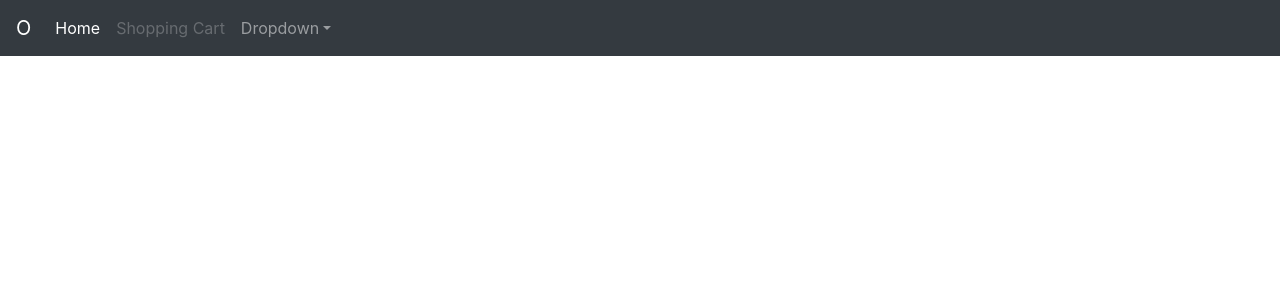
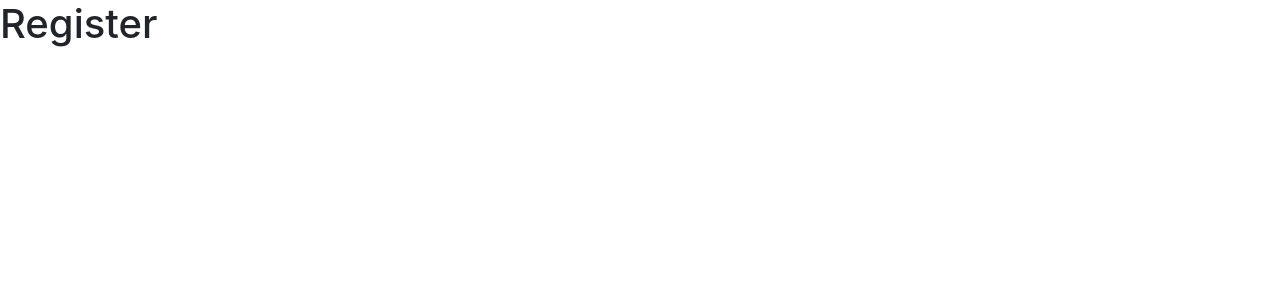
Before and after one commit to sbenn9210/apprentice-react-o-shop, a React (Create React App) app: page /register in a window 1280 px wide. Shown: the top 300 px of the page. Built offline with nearby package versions, Linux system fonts and the light colour scheme.

Commit message:
feat(o-shop): add private route and clean up css files

```diff
--- a/src/App.js
+++ b/src/App.js
@@ -1,13 +1,19 @@
 import React from 'react';
+import { Route, Switch } from 'react-router';
+import { PrivateRoute } from './components/Shared/PrivateRoute';
 
-import Header from './components/Header/Header';
-import Main from './components/Main/Main';
+import Login from './pages/Login';
+import Register from './pages/Register';
+import Home from './pages/Home';
 
 function App() {
   return (
     <div className="App">
-      <Header />
-      <Main />
+      <Switch>
+        <Route path="/login" component={Login} />
+        <Route path="/register" component={Register} />
+        <PrivateRoute path="/" component={Home} />
+      </Switch>
     </div>
   );
 }
--- a/src/components/Header/Header.js
+++ b/src/components/Header/Header.js
@@ -5,12 +5,12 @@ function Header() {
   const [dropdown, setDropdown] = useState(false);
   return (
     <header>
-      <nav class="navbar navbar-expand-md navbar-dark bg-dark fixed-top">
-        <Link class="navbar-brand" href="#">
+      <nav className="navbar navbar-expand-md navbar-dark bg-dark fixed-top">
+        <Link className="navbar-brand" to="#">
           O
         </Link>
         <button
-          class="navbar-toggler"
+          className="navbar-toggler"
           type="button"
           data-toggle="collapse"
           data-target="#navbarsExampleDefault"
@@ -18,31 +18,31 @@ function Header() {
           aria-expanded="false"
           aria-label="Toggle navigation"
         >
-          <span class="navbar-toggler-icon"></span>
+          <span className="navbar-toggler-icon"></span>
         </button>
 
-        <div class="collapse navbar-collapse" id="navbarsExampleDefault">
-          <ul class="navbar-nav mr-auto">
-            <li class="nav-item active">
-              <Link class="nav-link" to="/">
+        <div className="collapse navbar-collapse" id="navbarsExampleDefault">
+          <ul className="navbar-nav mr-auto">
+            <li className="nav-item active">
+              <Link className="nav-link" to="/">
                 Home
-                <span class="sr-only">(current)</span>
+                <span className="sr-only">(current)</span>
               </Link>
             </li>
-            <li class="nav-item">
+            <li className="nav-item">
               <Link
-                class="nav-link disabled"
+                className="nav-link disabled"
                 to="/shoppingcart"
-                tabindex="-1"
+                tabIndex="-1"
                 aria-disabled="true"
               >
                 Shopping Cart
               </Link>
             </li>
-            <li class="nav-item dropdown">
+            <li className="nav-item dropdown">
               <Link
-                class="nav-link dropdown-toggle"
-                href="#"
+                className="nav-link dropdown-toggle"
+                to="#"
                 id="dropdown01"
                 role="button"
                 data-toggle="dropdown"
@@ -53,19 +53,19 @@ function Header() {
                 Dropdown
               </Link>
               <div
-                class={'dropdown-menu ' + (dropdown ? 'show' : '')}
+                className={'dropdown-menu ' + (dropdown ? 'show' : '')}
                 aria-labelledby="dropdown01"
               >
-                <Link class="dropdown-item" to="/orders">
+                <Link className="dropdown-item" to="/orders">
                   My Orders
                 </Link>
-                <Link class="dropdown-item" to="/adminorders">
+                <Link className="dropdown-item" to="/adminorders">
                   Manage Orders
                 </Link>
-                <Link class="dropdown-item" to="/adminproducts">
+                <Link className="dropdown-item" to="/adminproducts">
                   Manage Products
                 </Link>
-                <Link class="dropdown-item" to="">
+                <Link className="dropdown-item" to="">
                   Log Out
                 </Link>
               </div>
--- /dev/null
+++ b/src/components/Shared/PrivateRoute.js
@@ -0,0 +1,17 @@
+import React from 'react';
+import { Route, Redirect } from 'react-router';
+
+export const PrivateRoute = ({ component: Component, ...rest }) => (
+  <Route
+    {...rest}
+    render={(props) =>
+      localStorage.getItem('user') ? (
+        <Component {...props} />
+      ) : (
+        <Redirect
+          to={{ pathname: '/login', state: { from: props.location } }}
+        />
+      )
+    }
+  />
+);
--- /dev/null
+++ b/src/pages/Login.js
@@ -0,0 +1,7 @@
+import React from 'react';
+
+function Login() {
+  return <h1>Login</h1>;
+}
+
+export default Login;
--- /dev/null
+++ b/src/pages/Register.js
@@ -0,0 +1,7 @@
+import React from 'react';
+
+function Register() {
+  return <h1>Register</h1>;
+}
+
+export default Register;
```
Also changed, not shown: src/components/Header/Header.scss (deleted), src/components/Main/Main.scss (deleted), src/styles/colors.scss (deleted).
